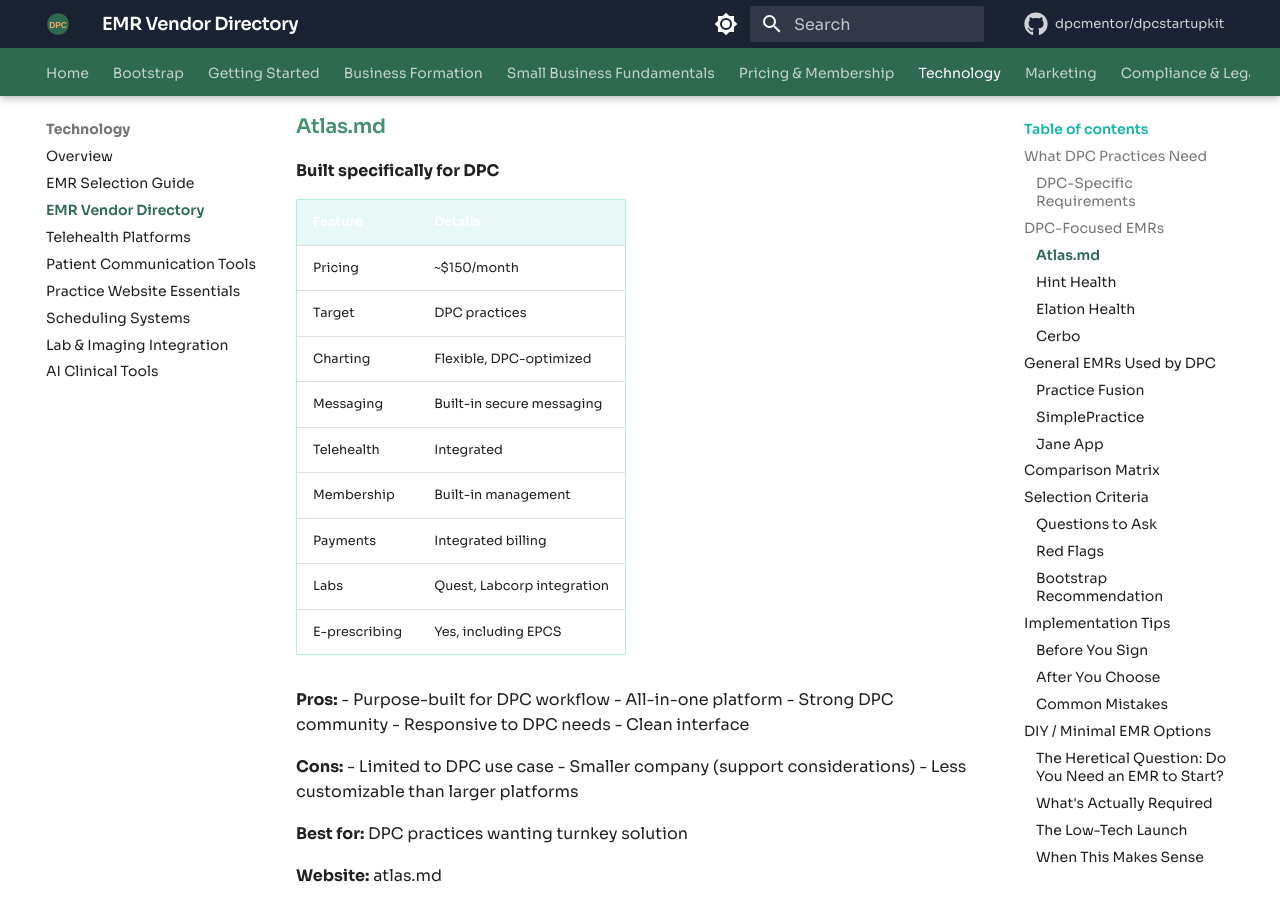
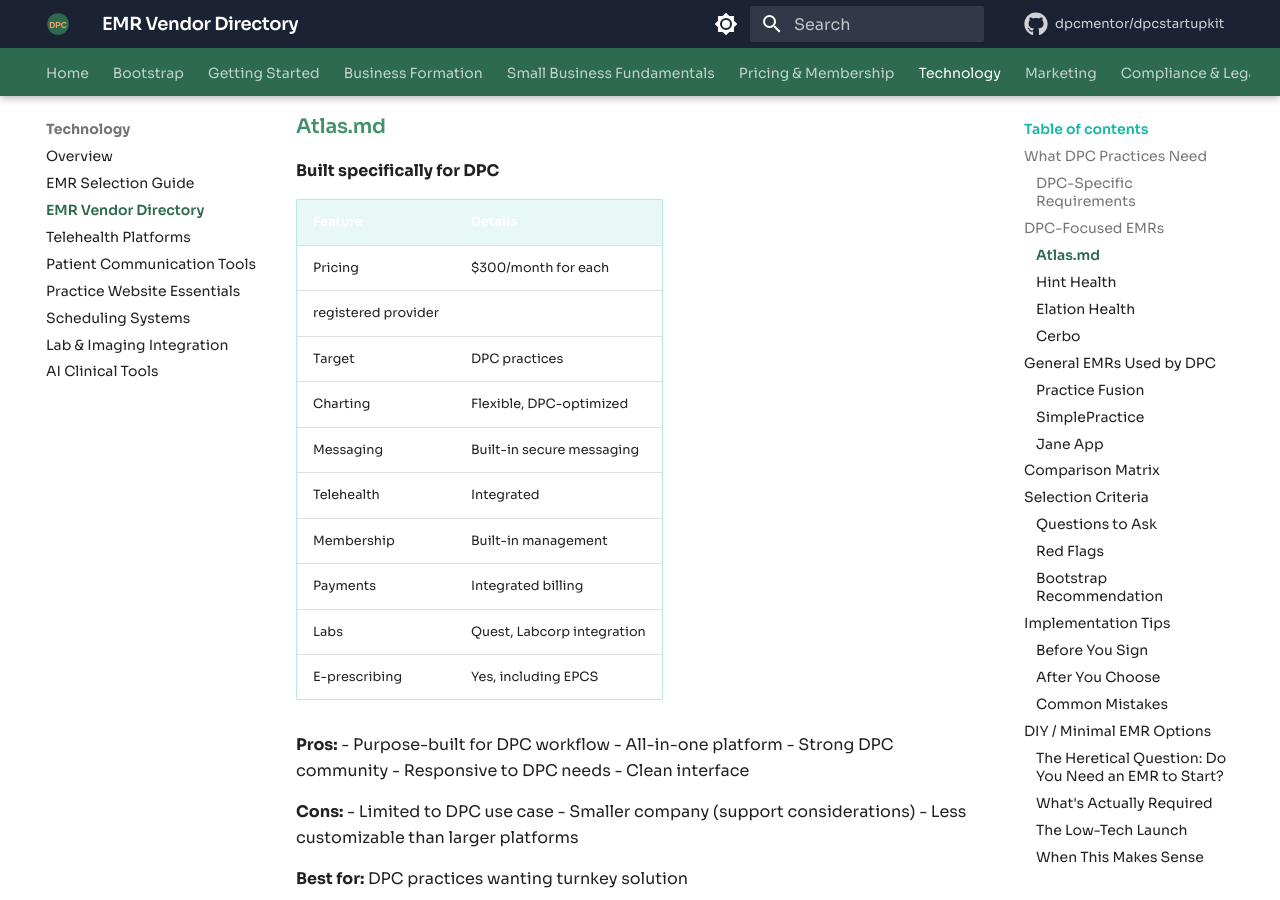
Before and after one commit to dpcmentor/dpcstartupkit, an MkDocs documentation site: the page built from docs/technology/emr-vendor-directory.md, in a window 1280 px wide and 900 px high, scrolled down 770 px. Built offline with MkDocs 1.6.1 and Material for MkDocs 9.7.7, drawn with Linux system fonts in a browser that asks for light colours; comment, search, counter and statistics services are not loaded.

Commit message:
Update pricing information for EMR vendor

```diff
--- a/docs/technology/emr-vendor-directory.md
+++ b/docs/technology/emr-vendor-directory.md
@@ -41,7 +41,8 @@
 
 | Feature | Details |
 |---------|---------|
-| Pricing | ~$150/month |
+| Pricing | $300/month for each
+registered provider |
 | Target | DPC practices |
 | Charting | Flexible, DPC-optimized |
 | Messaging | Built-in secure messaging |
```
